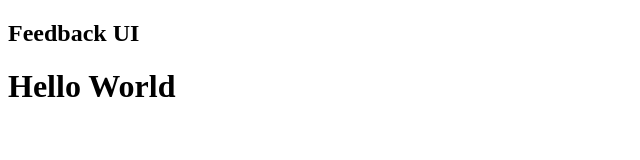
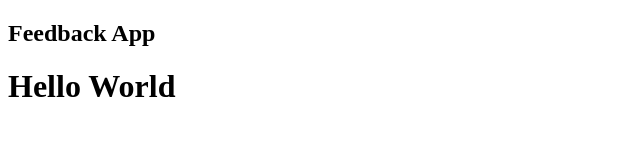
Before and after one commit to klaus-moser/feedback_app, a React (Create React App) app: page / in a window 1280 px wide. Shown: the top 160 px of the page, without its empty margins (0-640 px from the left). Built offline with nearby package versions, Linux system fonts and the light colour scheme; the HTML template or start-up script is replaced by a standard one.

Commit message:
First component

```diff
--- a/src/App.js
+++ b/src/App.js
@@ -4,7 +4,7 @@ import Header from './components/Header';
 function App() {
   return (
     <>
-      <Header />
+      <Header text="Feedback App"/>
       <div className="container">
         <h1>Hello World</h1>
       </div>
--- a/src/components/Header.js
+++ b/src/components/Header.js
@@ -1,14 +1,23 @@
 import React from 'react'
+import PropTypes from 'prop-types'
 
 
-function Header() {
+function Header({ text }) {
   return (
     <header>
       <div className='container'>
-        <h2>Feedback UI</h2>
+        <h2>{text}</h2>
       </div>
     </header>
   )
 }
 
+Header.defaultProps = {
+  text: 'Hello World',
+}
+
+Header.propTypes = {
+  text: PropTypes.string
+}
+
 export default Header
```
